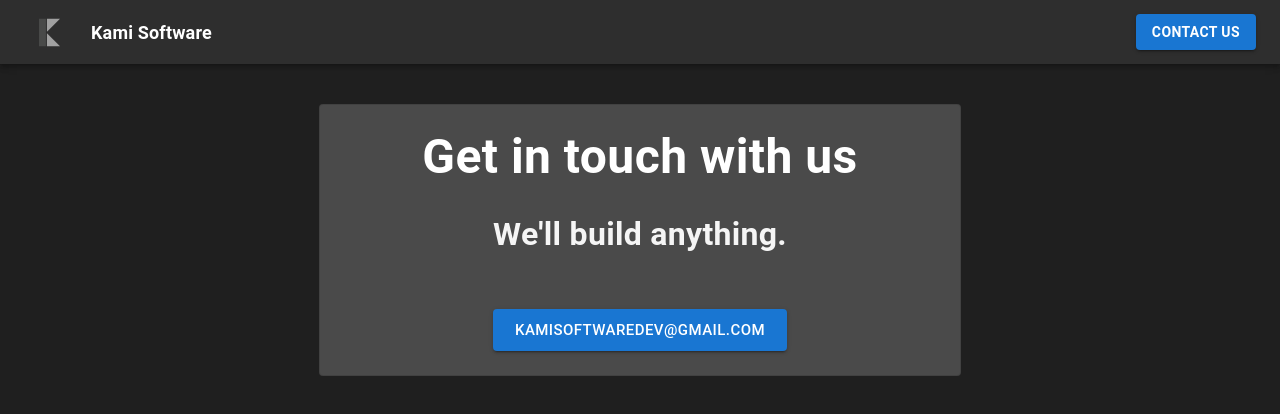
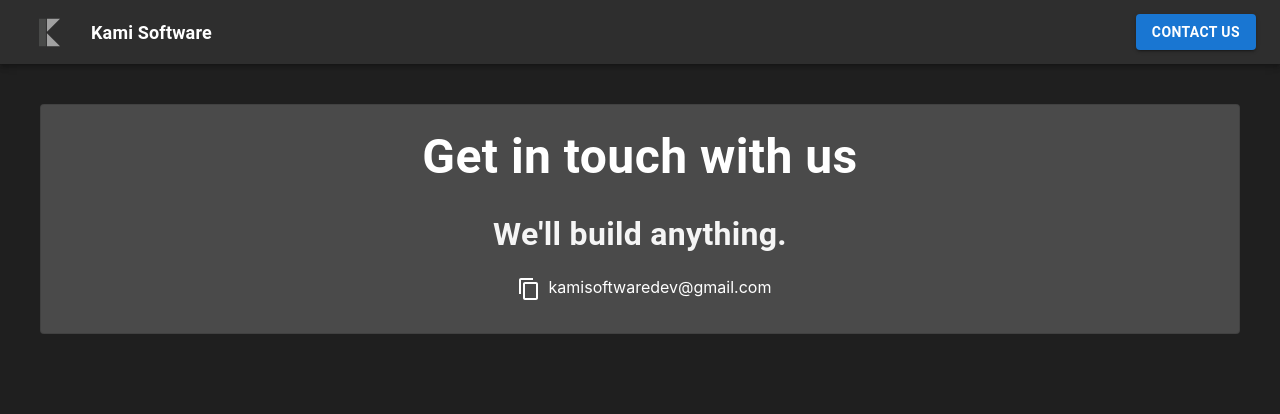
Before and after one commit to mrkami1/kamisoftware, a React (Create React App) app: page /#/contact-us in a window 1280 px wide. Shown: the top 414 px of the page. Built offline with nearby package versions, Linux system fonts and the light colour scheme.

Commit message:
fixed some clipping issues

```diff
--- a/src/routes/contactus.jsx
+++ b/src/routes/contactus.jsx
@@ -1,5 +1,6 @@
+import { ContentCopy } from "@mui/icons-material";
 import Navbar from "../components/navbar";
-import { Typography, Card, CardContent, Button, Snackbar, Alert } from "@mui/material";
+import { Typography, Card, CardContent, Snackbar, Alert, Box, IconButton } from "@mui/material";
 import { useState } from "react";
 
 export default function ContactUs() {
@@ -20,7 +21,7 @@ export default function ContactUs() {
         <div>
             <Navbar />
             <div>
-                <Card variant="outlined" sx={{ maxWidth: '50%', m: 'auto', mt: 5, backgroundColor: '#4a4a4a' }}>
+                <Card variant="outlined" sx={{ m: 5, backgroundColor: '#4a4a4a' }}>
                     <CardContent>
                         <Typography sx={{ fontSize: 48, fontWeight: 'bold', color: 'white' }} gutterBottom>
                             Get in touch with us
@@ -28,10 +29,13 @@ export default function ContactUs() {
                         <Typography sx={{ fontSize: 32, fontWeight: 'bold', color: 'whitesmoke' }} gutterBottom>
                             We'll build anything.
                         </Typography>
-                        <Button size="large" variant="contained" sx={{ mt: 5, color: 'white' }} onClick={() => handleClick(false)}>
+                        <Box sx={{wordWrap: 'break-word', color: 'white'}}>
+                            <IconButton sx={{color: 'white'}} onClick={() => handleClick(false)}>
+                                <ContentCopy />
+                            </IconButton>
                             kamisoftwaredev@gmail.com
-                        </Button>
-                        <Snackbar open={open} onClose={() => handleClick(true)} autoHideDuration={4000}>
+                        </Box>
+                        <Snackbar open={open} onClose={() => handleClick(true)} autoHideDuration={4000} anchorOrigin={{vertical: 'bottom', horizontal: 'center'}}>
                             <Alert severity="success" onClose={() => handleClick(true)}>Copied email to clipboard!</Alert>
                         </Snackbar>
                     </CardContent>
--- a/src/routes/fynatrack.jsx
+++ b/src/routes/fynatrack.jsx
@@ -1,4 +1,4 @@
-import { ImageList, ImageListItem, ImageListItemBar, Button, Typography, Box, useMediaQuery } from "@mui/material";
+import { ImageList, ImageListItem, Button, Typography, Box, useMediaQuery } from "@mui/material";
 import { Link } from "react-router-dom";
 
 import Navbar from "../components/navbar";
@@ -33,7 +33,7 @@ export default function Fynatrack() {
                     <ImageList cols={matches ? 3 : 1} gap={10}>
                         {images.map((image) => (
                             <ImageListItem key={image.img} sx={{m: 'auto', maxWidth: 400}}>
-                                <img src={image.img} />
+                                <img src={image.img} alt=""/>
                             </ImageListItem>
                         ))}
                     </ImageList>
```
